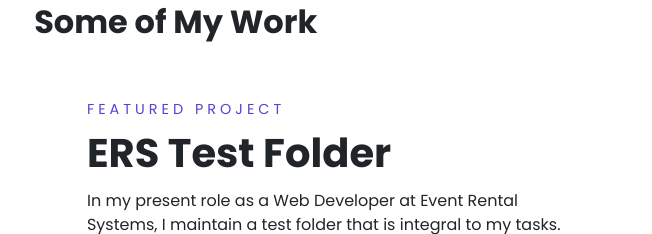
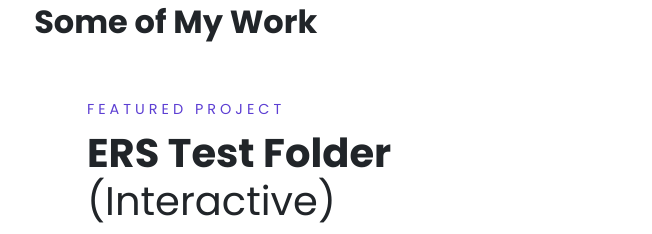
Before and after one commit to NateDogg97/oldPortfolio, a plain HTML site: page index.html in a window 1280 px wide. Shown: the part 1215-1449 px from the top of the page, 75-727 px from the left. Drawn offline with nearby package versions, Linux system fonts and the light colour scheme.

Commit message:
minor text change

```diff
--- a/index.html
+++ b/index.html
@@ -152,7 +152,7 @@
             </div>
             <div class="card-body col-6 mx-auto">
               <p class="theme-color mb-2 ftproj">FEATURED PROJECT</p>
-              <h1 class="card-title">ERS Test Folder</h1>
+              <h1 class="card-title">ERS Test Folder <span class="subtext">(Interactive)</span></h1>
               <p class="card-text">In my present role as a Web Developer at Event Rental Systems, I maintain a test folder that is integral to my tasks. This folder serves as my platform for constructing new components like the navigation bar, side navigation, and various other web sections, all tailored to meet our clients' needs. Although the assortment of designs and sections within this folder may appear random, it is purposefully curated to provide a glimpse into the diverse tasks I perform in my current role.</p>
               <p class="card-text">Skills used include: JavaScript, HTML, CSS, Company Branding</p>
               <a href="https://nathaniel-mays.ourers.com/" class="card-link theme-color hover transition">Visit Site</a>
--- a/public/styles/index.css
+++ b/public/styles/index.css
@@ -240,6 +240,10 @@
   font-weight: bold;
 }
 
+.subtext {
+  font-weight: 200;
+}
+
 .break {
   border-bottom: 1px solid #CF9FFF;
 }
```
